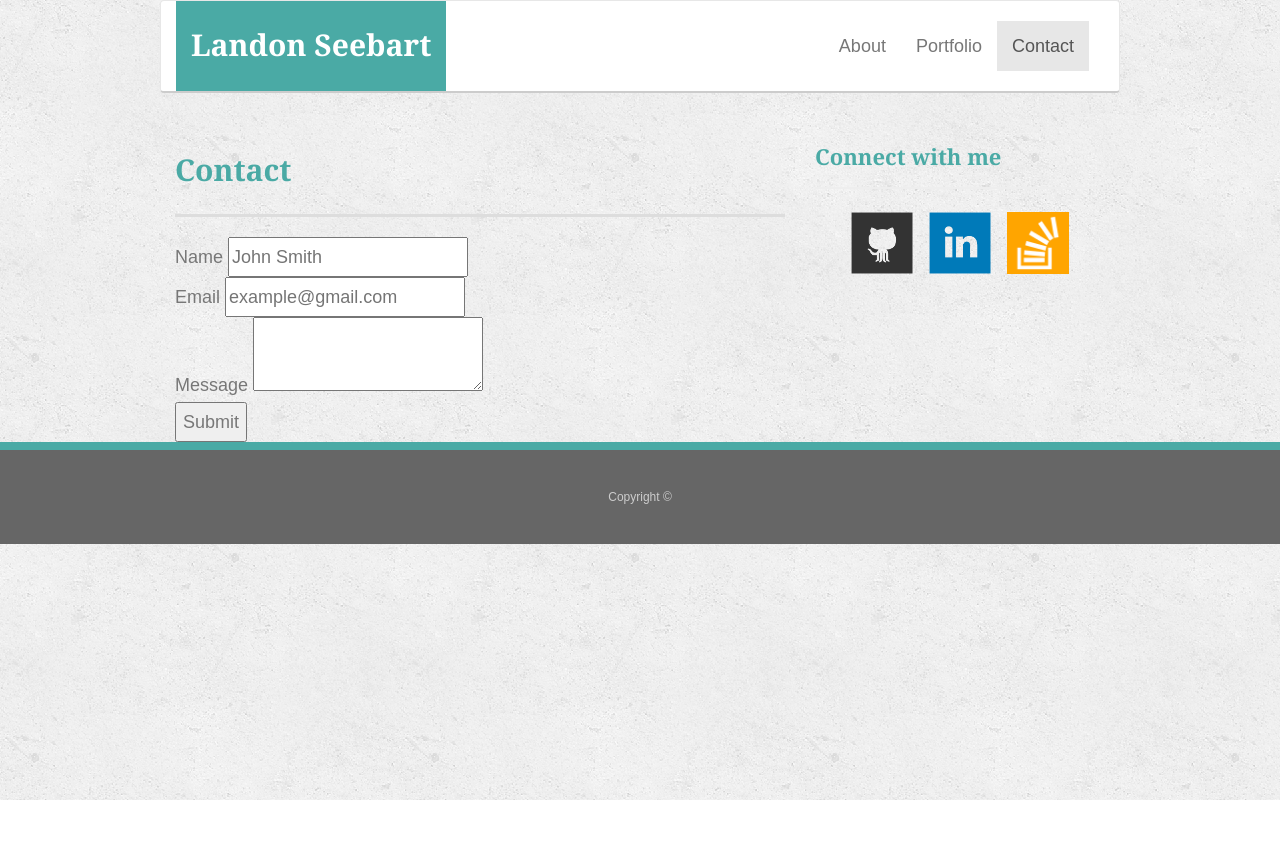
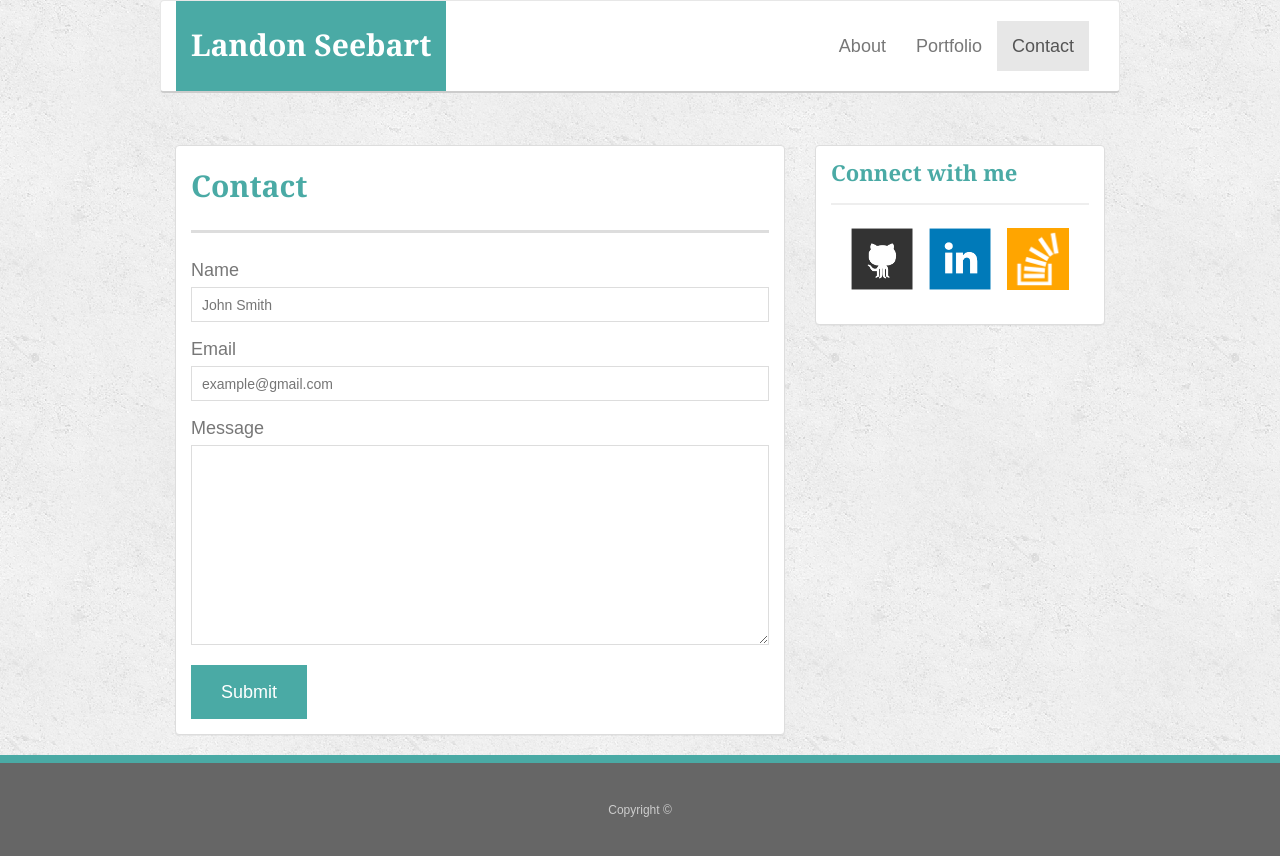
Before and after one commit to LandonSeebart/Bootstrap-Portfolio, a plain HTML site: page contact.html in a window 1280 px wide. Before the commit the page ends 800 px from the top, so only its background shows below. Drawn offline with nearby package versions, Linux system fonts and the light colour scheme.

Commit message:
finished contact page

```diff
--- a/assets/css/style.css
+++ b/assets/css/style.css
@@ -151,40 +151,40 @@ body {
 
   /* contact page */
 
-  /* #contact-form ul {
+  #contact-form ul {
     margin-bottom: 20px;
-  } */
+  }
 
-  /* #contact-form li {
+  #contact-form li {
     margin-bottom: 10px;
-  } */
-/*
+  }
+
   label,
   input[type=text],
   input[type=email],
   textarea {
     display: block;
     width: 100%;
-  } */
+  }
 
-  /* input[type=text],
+  input[type=text],
   input[type=email],
   textarea {
     height: 35px;
     padding: 0 10px;
     font-size: 14px;
     border: 1px solid #ddd;
-  } */
+  }
 
-  /* textarea {
+  textarea {
     height: 200px;
-  } */
+  }
 
-  /* input[type=submit] {
+  input[type=submit] {
     padding: 10px 30px;
     font-size: 18px;
     color: #fff;
     cursor: pointer;
     background: #4aaaa5;
     border: 0 none;
-  } */
+  }
--- a/contact.html
+++ b/contact.html
@@ -35,8 +35,11 @@
 
   <div id="main-container" class="container">
     <div class="row">
-      <div class="main-section col-md-8">
+      <div class="main-section col-sm-8">
+        <div class="panel panel-default">
+          <div class="panel-body">
             <h1>Contact</h1>
+
             <form id="contact-form">
                 <ul>
                   <li>
@@ -55,13 +58,20 @@
                 <input type="submit">
             </form>
           </div>
-            <div id="connect" class="col-md-4 sidebar">
+        </div>
+      </div>
+
+      <div class="col-sm-4 sidebar">
+        <div class="panel panel-default">
+          <div id="connect" class="panel-body">
             <h2>Connect with me</h2>
 
             <div class="social-links">
-                <a href="#" class="col-4"><img src="assets/images/github-128.png" class="social" alt="GitHub" /></a>
-                <a href="#" class="col-4"><img src="assets/images/linkedin-128.png" class="social" alt="LinkedIn" /></a>
-                <a href="#" class="col-4"><img src="assets/images/stackoverflow-128.png" class="social" alt="Stack Overflow" /></a>
+              <a href="#"><img src="assets/images/github-128.png" class="social" alt="GitHub" /></a>
+              <a href="#"><img src="assets/images/linkedin-128.png" class="social" alt="LinkedIn" /></a>
+              <a href="#"><img src="assets/images/stackoverflow-128.png" class="social" alt="Stack Overflow" /></a>
+            </div>
+          </div>
         </div>
       </div>
     </div>
@@ -70,7 +80,7 @@
   <footer>
     <div class="container">
       <div class = "row">
-                <div class = col-md-12>
+        <div class = col-sm-12>
           Copyright &copy;
         </div>
       </div>
```
Lines whose indentation alone changed are shown as unchanged.
